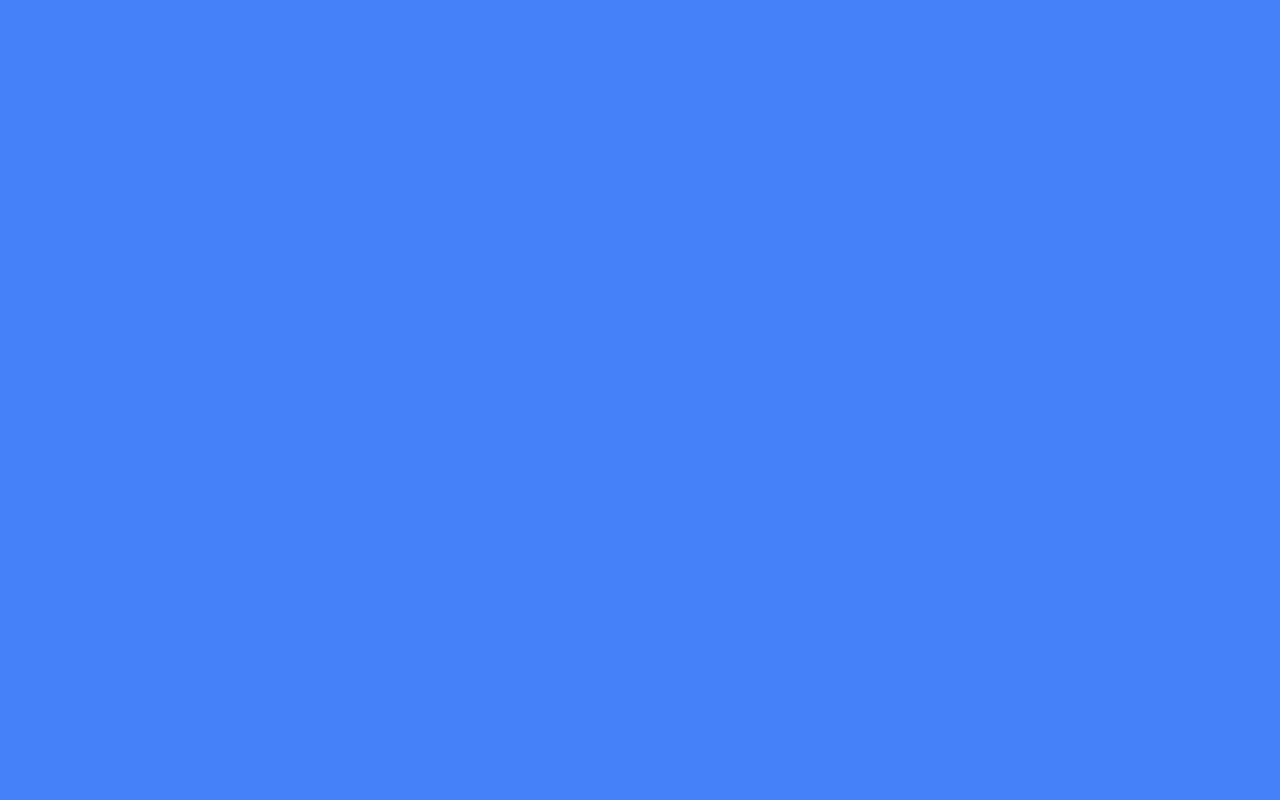
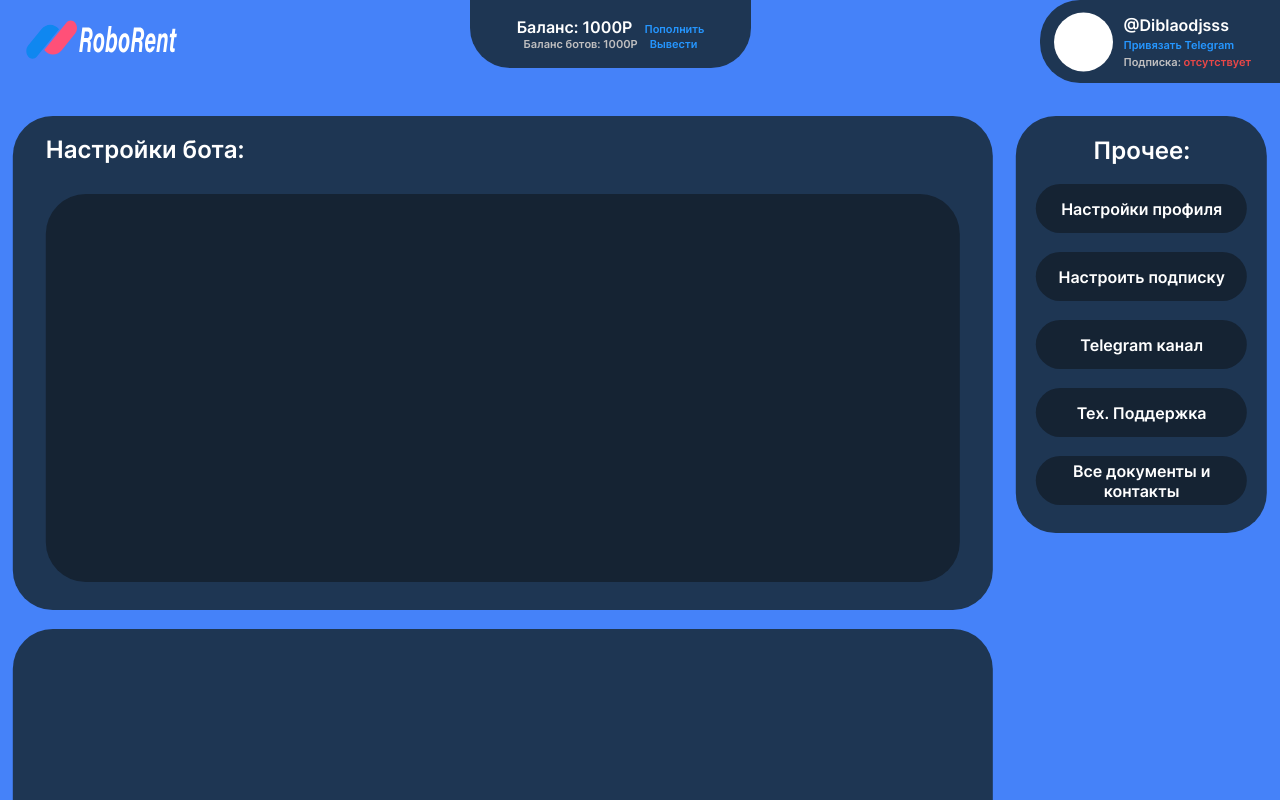
Before and after one commit to Holder-hash/RoboRent, a React (Vite) app: page /RoboRent/1 in a window 1280 px wide. Before the commit this address had no page. Shown: the top 800 px of the page. Built offline with nearby package versions, Linux system fonts and the light colour scheme; the HTML template or start-up script is replaced by a standard one.

Commit message:
user bots route in settings

```diff
--- a/src/App.jsx
+++ b/src/App.jsx
@@ -1,6 +1,7 @@
 import { Routes, Route } from "react-router-dom";
 import Layout from "./components/layout/Layout.jsx";
 import BotsList from "./components/screens/BotsList/BotsList.jsx";
+import UserBotSinglePage from "./components/screens/UserBotSinglePage/UserBotSinglePage.jsx";
 
 function App() {
   return (
@@ -8,6 +9,7 @@ function App() {
       <Routes>
         <Route path="/RoboRent" element={<Layout />}>
           <Route index element={<BotsList />} />
+          <Route path="/RoboRent/:id" element={<UserBotSinglePage />} />
         </Route>
       </Routes>
     </>
--- a/src/components/screens/BotsList/BotsList.jsx
+++ b/src/components/screens/BotsList/BotsList.jsx
@@ -1,21 +1,8 @@
 import "./BotsList.scss";
 import AvailableBots from "./botLists/AvailableBots";
 import UserBots from "./botLists/UserBots";
-import { useState, useEffect } from "react";
 
 function BotsList() {
-  // const [availableBots, setAvailable] = useState([]);
-
-  useEffect(() => {
-    async function getAvailableBots() {
-      const response = await fetch("");
-      const result = await response.json();
-      setAvailable(result);
-    }
-
-    // getAvailableBots();
-  }, []);
-
   return (
     <>
       <div className="user-bots">
--- a/src/components/screens/BotsList/botLists/AvailableBots.scss
+++ b/src/components/screens/BotsList/botLists/AvailableBots.scss
@@ -1,4 +1,5 @@
-.available-bots {
+.available-bots,
+.bots-contain {
   width: 100%;
   min-height: 494px;
   border-radius: 40px;
--- a/src/components/screens/BotsList/botLists/UserBots.jsx
+++ b/src/components/screens/BotsList/botLists/UserBots.jsx
@@ -1,10 +1,12 @@
 import userBots from "../../../../data/userBots.json";
 import BotsListBtn from "../../../ui/BotListBtn/BotsListBtn";
 import "./userBots.scss";
+import { useNavigate } from "react-router-dom";
 
 import { useState, useEffect } from "react";
 
 function UserBots() {
+  const navigate = useNavigate();
   // const [availableBots, setUserBots] = useState([]);
 
   useEffect(() => {
@@ -36,8 +38,12 @@ function UserBots() {
         </div>
       </div>
       <div className="bots__item-buttons">
-        <BotsListBtn>Перейти в бота</BotsListBtn>
-        <BotsListBtn>Настроить</BotsListBtn>
+        <BotsListBtn onClick={() => navigate(`/RoboRent/${bot.id}`)}>
+          Перейти в бота
+        </BotsListBtn>
+        <BotsListBtn onClick={() => navigate(`/RoboRent/${bot.id}`)}>
+          Настроить
+        </BotsListBtn>
       </div>
     </li>
   ));
--- /dev/null
+++ b/src/components/screens/UserBotSinglePage/UserBotSinglePage.jsx
@@ -0,0 +1,20 @@
+import "../BotsList/BotsList.scss";
+import "./UserBotSinglePage.scss";
+
+function UserBotSinglePage() {
+  return (
+    <>
+      <div className="bots-contain">
+        <p className="bots-list__title">Настройки бота:</p>
+        <div className="bot-settings">
+          <div className="bots-settings__header"></div>
+          <div className="bots-settings__inputs"></div>
+          <div className="bots-settings__footer"></div>
+        </div>
+      </div>
+      <div className="bots-contain"></div>
+    </>
+  );
+}
+
+export default UserBotSinglePage;
--- /dev/null
+++ b/src/components/screens/UserBotSinglePage/UserBotSinglePage.scss
@@ -0,0 +1,7 @@
+.bot-settings {
+  width: 100%;
+  height: 85%;
+  padding: 34px;
+  border-radius: 40px;
+  background: #152333;
+}
--- a/src/components/ui/BotListBtn/BotsListBtn.jsx
+++ b/src/components/ui/BotListBtn/BotsListBtn.jsx
@@ -1,7 +1,11 @@
 import styles from "./BotsListBtn.module.scss";
 
-function BotsListBtn({ children }) {
-  return <button className={styles.button}>{children}</button>;
+function BotsListBtn({ children, ...props }) {
+  return (
+    <button className={styles.button} {...props}>
+      {children}
+    </button>
+  );
 }
 
 export default BotsListBtn;
```
Also changed, not shown: src/components/screens/BotSinglePage/BotSinglePage.jsx (deleted), 1 other file (tests, documents, lock files or other folders).
